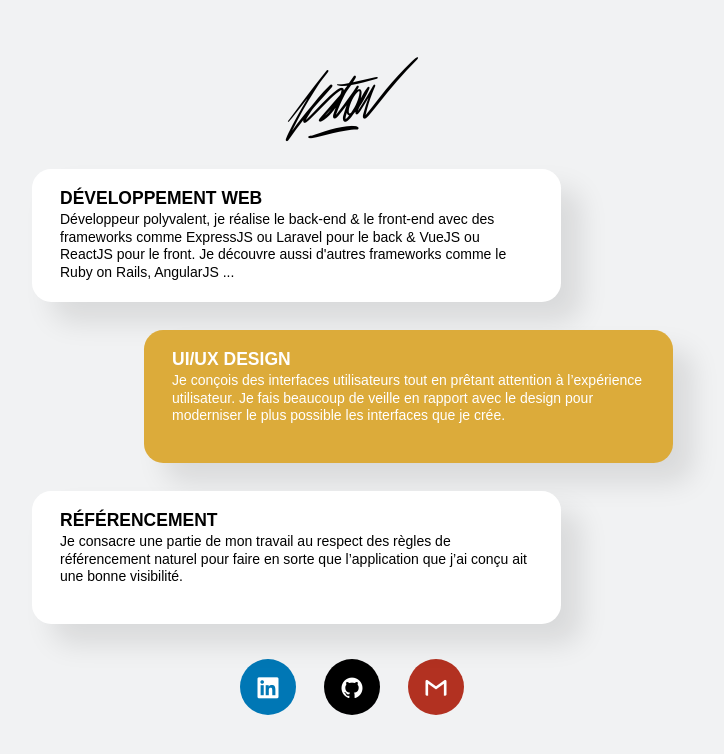
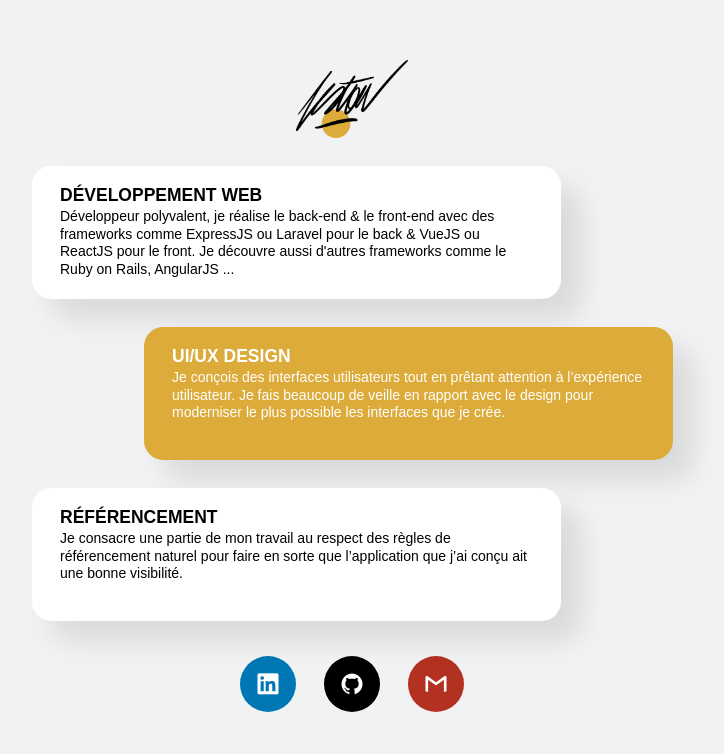
Before and after one commit to remifestou/me, a React (Create React App) app: page / in a window 1280 px wide. Shown: the top 754 px of the page, without its empty margins (288-1012 px from the left). Built offline with nearby package versions, Linux system fonts and the light colour scheme; a web font is replaced by a local one.

Commit message:
change logo & replace by img

```diff
--- a/src/components/Logo.js
+++ b/src/components/Logo.js
@@ -1,11 +1,14 @@
 import React from 'react'
+import logo from '../assets/images/logo-me.png'
 
 function Logo() {
     return (
-        <span
-            className="text-7xl font-black mb-8 -mt-8 icon-festou"
+        <img
+            src={logo}
+            alt="logo remifestou - orange planet"
+            className="w-32 mb-8 -mt-8"
             data-aos="fade-up"
-        ></span>
+        />
     );
 }
 
```
Also changed, not shown: src/assets/images/logo-me.png (added).
